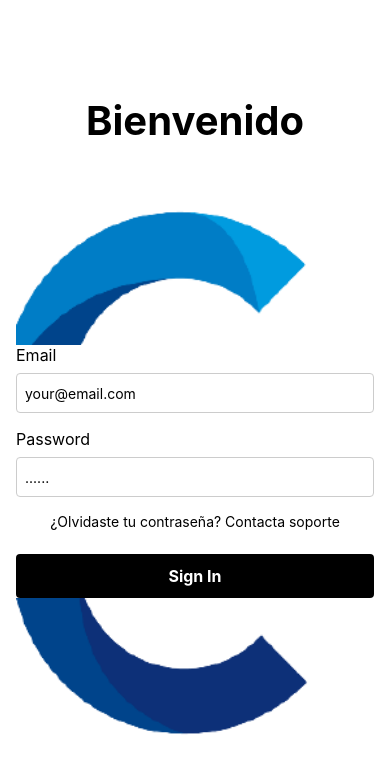
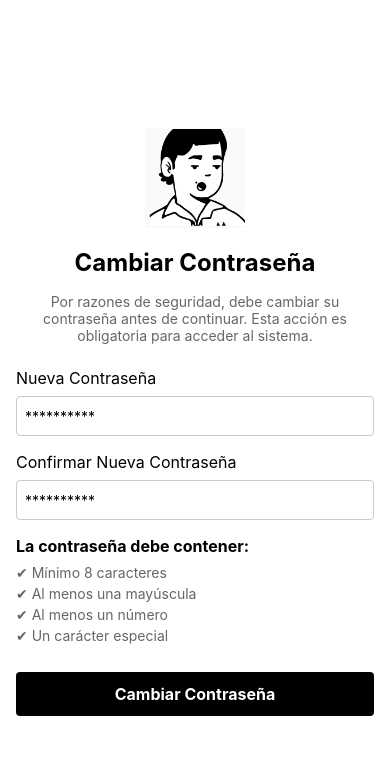
Before and after one commit to Rumrayy/SITMO, a React Native app: screen / in a window 390 px wide. Shown: the top 774 px of the page. Built offline with nearby package versions, Linux system fonts and the light colour scheme.

Commit message:
vista password

```diff
--- a/App.tsx
+++ b/App.tsx
@@ -1,11 +1,13 @@
 import React from 'react';
 import { SafeAreaView } from 'react-native';
 import LoginScreen from './App/login';
-
+import ChangePasswordScreen from './App/password';
+//<LoginScreen />
 const App = () => {
   return (
     <SafeAreaView style={{ flex: 1 }}>
-      <LoginScreen />
+
+      <ChangePasswordScreen />
     </SafeAreaView>
   );
 };
--- /dev/null
+++ b/App/password.jsx
@@ -0,0 +1,125 @@
+import React, { useState } from 'react';
+import { View, Text, TextInput, TouchableOpacity, StyleSheet, Alert, Image } from 'react-native';
+
+const ChangePasswordScreen = () => {
+  const [newPassword, setNewPassword] = useState('');
+  const [confirmPassword, setConfirmPassword] = useState('');
+
+  const handleChangePassword = () => {
+    if (newPassword && confirmPassword && newPassword === confirmPassword) {
+      Alert.alert('Contraseña cambiada', 'Tu contraseña ha sido actualizada exitosamente.');
+    } else {
+      Alert.alert('Error', 'Por favor, completa todos los campos y asegúrate de que las contraseñas coincidan.');
+    }
+  };
+
+  return (
+    <View style={styles.container}>
+      <Image
+        source={require('./imag/pass.png')}
+        style={styles.topImage}
+      />
+
+      <Text style={styles.title}>Cambiar Contraseña</Text>
+
+      <Text style={styles.securityMessage}>
+        Por razones de seguridad, debe cambiar su contraseña antes de continuar. Esta acción es obligatoria para acceder al sistema.
+      </Text>
+
+      <Text style={styles.label}>Nueva Contraseña</Text>
+      <TextInput
+        style={styles.input}
+        placeholder="**********"
+        value={newPassword}
+        onChangeText={setNewPassword}
+        secureTextEntry
+      />
+
+      <Text style={styles.label}>Confirmar Nueva Contraseña</Text>
+      <TextInput
+        style={styles.input}
+        placeholder="**********"
+        value={confirmPassword}
+        onChangeText={setConfirmPassword}
+        secureTextEntry
+      />
+
+      <View style={styles.requirementsContainer}>
+        <Text style={styles.requirementsTitle}>La contraseña debe contener:</Text>
+        <Text style={styles.requirement}>✔ Mínimo 8 caracteres</Text>
+        <Text style={styles.requirement}>✔ Al menos una mayúscula</Text>
+        <Text style={styles.requirement}>✔ Al menos un número</Text>
+        <Text style={styles.requirement}>✔ Un carácter especial</Text>
+      </View>
+
+      <TouchableOpacity style={styles.changePasswordButton} onPress={handleChangePassword}>
+        <Text style={styles.changePasswordButtonText}>Cambiar Contraseña</Text>
+      </TouchableOpacity>
+    </View>
+  );
+};
+
+const styles = StyleSheet.create({
+  container: {
+    flex: 1,
+    justifyContent: 'center',
+    padding: 16,
+    backgroundColor: '#fff',
+  },
+  topImage: {
+    width: 100,
+    height: 100,
+    alignSelf: 'center',
+    marginBottom: 20, // Espacio debajo de la imagen
+  },
+  title: {
+    fontSize: 24,
+    fontWeight: 'bold',
+    textAlign: 'center',
+    marginBottom: 16,
+  },
+  securityMessage: {
+    fontSize: 14,
+    textAlign: 'center',
+    marginBottom: 24,
+    color: '#666',
+  },
+  label: {
+    fontSize: 16,
+    marginBottom: 8,
+  },
+  input: {
+    height: 40,
+    borderColor: '#ccc',
+    borderWidth: 1,
+    borderRadius: 4,
+    paddingHorizontal: 8,
+    marginBottom: 16,
+  },
+  requirementsContainer: {
+    marginBottom: 24,
+  },
+  requirementsTitle: {
+    fontSize: 16,
+    fontWeight: 'bold',
+    marginBottom: 8,
+  },
+  requirement: {
+    fontSize: 14,
+    marginBottom: 4,
+    color: '#666',
+  },
+  changePasswordButton: {
+    backgroundColor: 'black',
+    padding: 12,
+    borderRadius: 4,
+    alignItems: 'center',
+  },
+  changePasswordButtonText: {
+    color: '#fff',
+    fontSize: 16,
+    fontWeight: 'bold',
+  },
+});
+
+export default ChangePasswordScreen;
```
Also changed, not shown: App/imag/pass.png (added).
